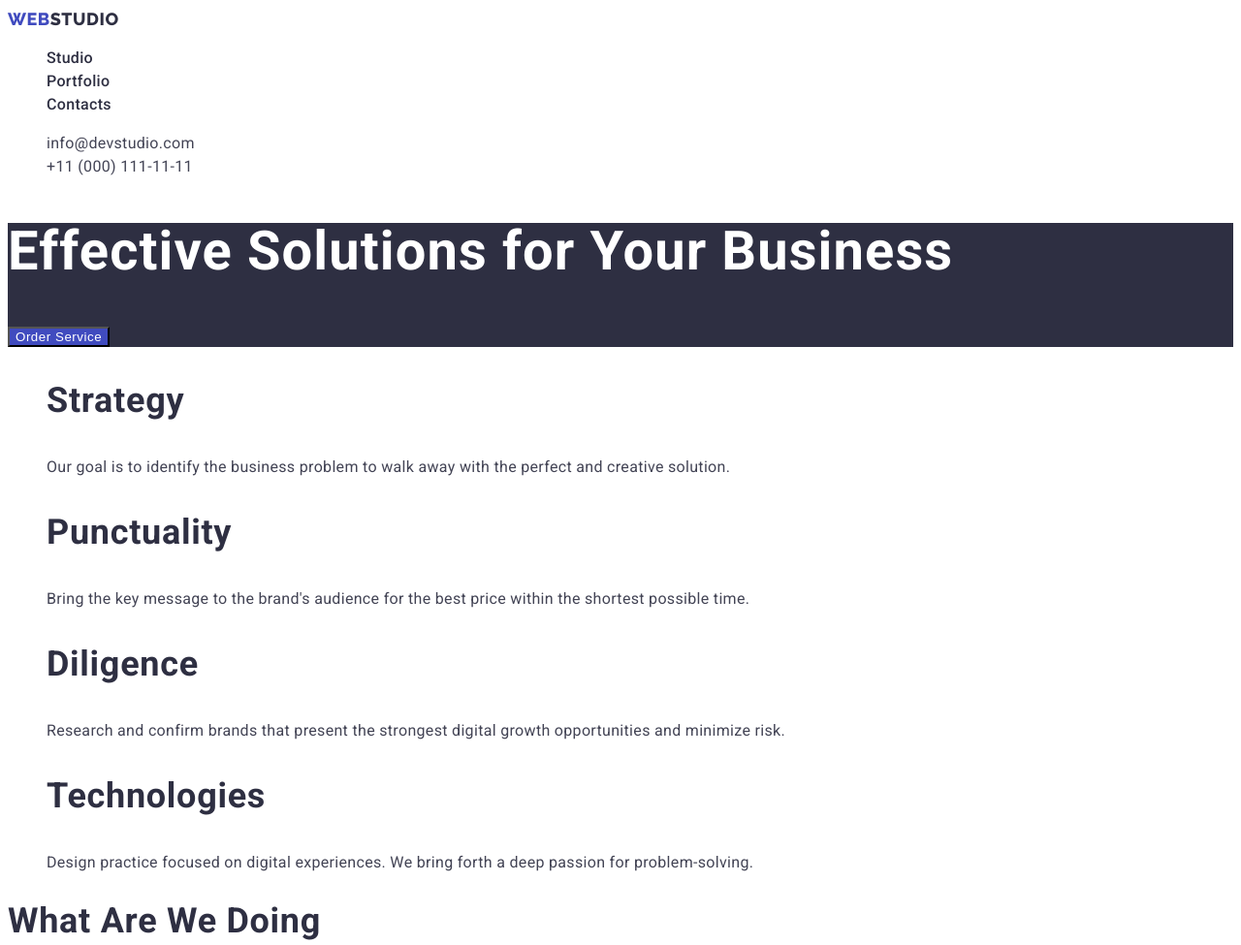
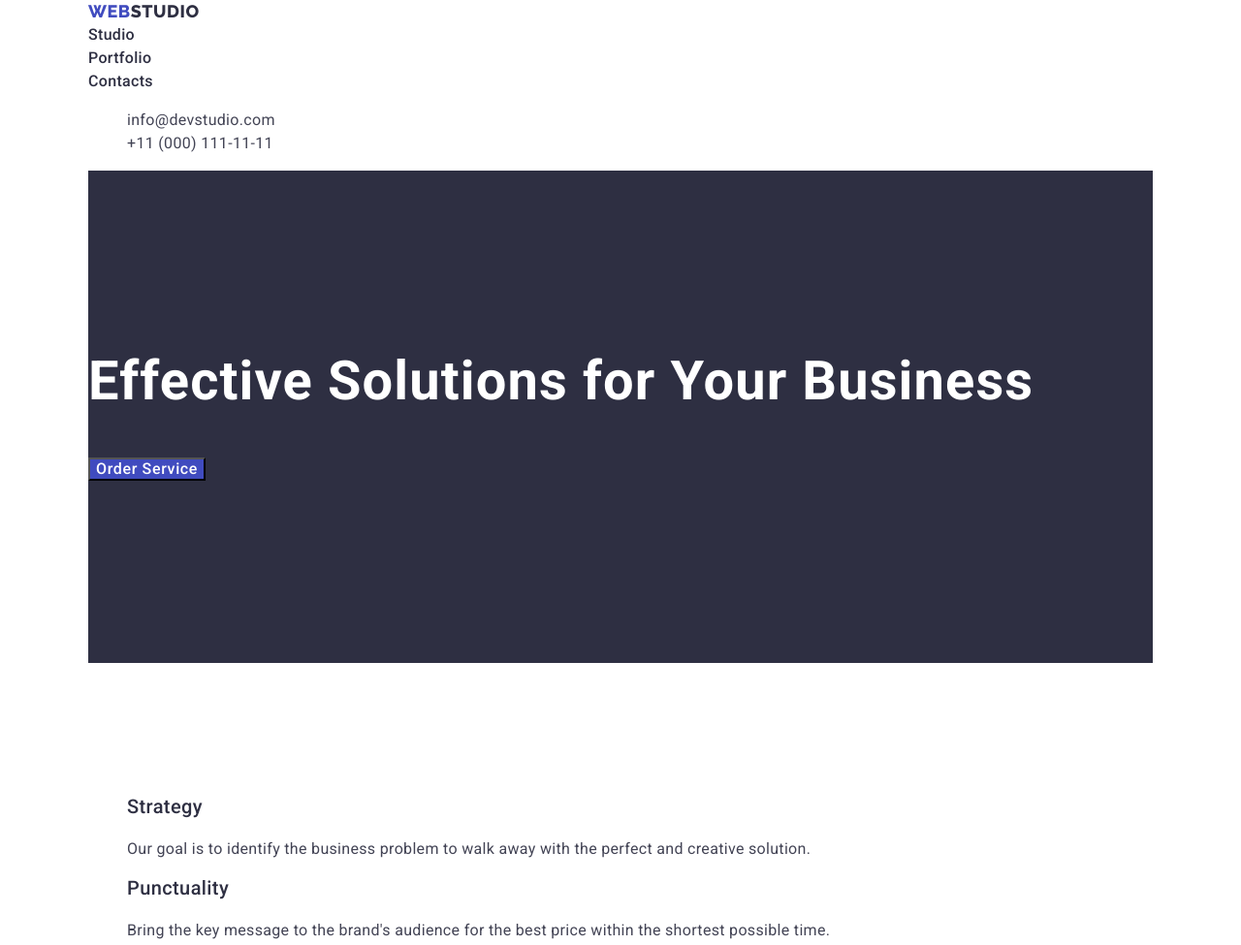
Before and after one commit to SergiiMytrofanov/goit-markup-hw-03, a plain HTML site: page index.html in a window 1280 px wide. Shown: the top 975 px of the page at 97% size. Drawn offline with nearby package versions, Linux system fonts and the light colour scheme.

Commit message:
adding of margins

```diff
--- a/css/styles.css
+++ b/css/styles.css
@@ -1,3 +1,7 @@
+* {
+    box-sizing: border-box;
+}
+
 :root {
     --primary-text-color: #2E2F42;
     --text-color-secondary: #434455;
@@ -14,6 +18,13 @@ body {
     color: var(--primary-text-color);
     font-family: 'Roboto', normal;
     font-size: 16px;
+}
+
+P,
+h1,
+h2,
+h3 {
+    margin-top: 0;
 }
 
 /* header */
@@ -38,6 +49,8 @@ body {
 
 /* ul/ol list style formatting */
 .nav {
+    margin: 0;
+    padding: 0;
     list-style-type: none;
 }
 
@@ -68,13 +81,29 @@ body {
     color: var(--btn-accent);
 }
 
+.container {
+    width: 100;
+    max-width: 1128px;
+    margin: 0 auto;
+    padding: 0 15px;
+}
+
+.section {
+    padding: 120px 0;
+}
+
+
 /* main */
 /* section 1  */
 .hero {
+    padding-top: 188px;
+    padding-bottom: 188px;
     background-color: var(--primary-text-color);
 }
 
 .hero-title {
+
+    margin-bottom: 48px;
     font-size: 56px;
     line-height: 1.07;
     letter-spacing: 0.02em;
@@ -82,6 +111,7 @@ body {
 }
 
 .hero-button {
+
     cursor: pointer;
     font-weight: 500;
     letter-spacing: 0.04em;
--- a/index.html
+++ b/index.html
@@ -11,16 +11,22 @@
     <link
         href="https://fonts.googleapis.com/css2?family=Raleway:wght@800&family=Roboto:wght@400;500;700;900&display=swap"
         rel="stylesheet">
+    <!-- modern normalize -->
+    <link rel="stylesheet" href="https://cdnjs.cloudflare.com/ajax/libs/modern-normalize/1.1.0/modern-normalize.min.css"
+        integrity="sha512-wpPYUAdjBVSE4KJnH1VR1HeZfpl1ub8YT/NKx4PuQ5NmX2tKuGu6U/JRp5y+Y8XG2tV+wKQpNHVUX03MfMFn9Q=="
+        crossorigin="anonymous" referrerpolicy="no-referrer" />
+
     <link rel="stylesheet" href="./css/styles.css">
 
 </head>
 
 <body>
     <!-- site_headding -->
+    <div class="container">
         <header>
             <nav>
                 <a class="logo" href="./index.html">Web<span class="accent-head">Studio</span></a>
-            <ul class="nav" class="link">
+                <ul class="nav">
                     <li>
                         <a class="nav-link" href="./index.html">Studio</a>
                     </li>
@@ -39,45 +45,54 @@
                 </ul>
             </address>
         </header>
+    </div>
+
     <!-- main_part -->
     <main>
         <!-- section_1_effective_soluions_for_your_bussiness -->
+        <div class="container">
             <section class="hero">
                 <h1 class="hero-title">Effective Solutions for Your Business</h1>
                 <button class="hero-button" type="button">Order Service</button>
             </section>
+        </div>
         <!-- section_2_features -->
-        <section>
+        <div class="container">
+            <section class="section">
                 <h2 hidden>features</h2>
                 <ul class="features">
                     <li>
-                    <h3 class="section-title">Strategy</h3>
-                    <p class="features-desc">Our goal is to identify the business problem to walk away with the perfect
+                        <h3 class="section-subtitle">Strategy</h3>
+                        <p class="features-desc">Our goal is to identify the business problem to walk away with the
+                            perfect
                             and creative solution.
                         </p>
                     </li>
                     <li>
-                    <h3 class="section-title">Punctuality</h3>
-                    <p class="features-desc">Bring the key message to the brand's audience for the best price within the
+                        <h3 class="section-subtitle">Punctuality</h3>
+                        <p class="features-desc">Bring the key message to the brand's audience for the best price within
+                            the
                             shortest possible
                             time.</p>
                     </li>
                     <li>
-                    <h3 class="section-title">Diligence</h3>
+                        <h3 class="section-subtitle">Diligence</h3>
                         <p class="features-desc">Research and confirm brands that present the strongest digital growth
                             opportunities and minimize
                             risk.</p>
                     </li>
                     <li>
-                    <h3 class="section-title">Technologies</h3>
+                        <h3 class="section-subtitle">Technologies</h3>
                         <p class="features-desc">Design practice focused on digital experiences. We bring forth a deep
                             passion for
                             problem-solving.</p>
                     </li>
                 </ul>
             </section>
+        </div>
         <!-- section_3_what_we_are_doing -->
-        <section>
+        <div class="container">
+            <section class="section">
                 <h2 class="section-title">What are we doing</h2>
                 <ul class="service-list">
                     <li><img src="./images/imac_section_2.jpg" alt="Imac" width="360" height="300"></li>
@@ -87,12 +102,16 @@
                             alt="notebook on background and smartphone on top" width="360" height="300"></li>
                 </ul>
             </section>
+        </div>
         <!-- section_4_our_team -->
-        <section class="team">
+        <div class="container">
+            <div class="team">
+                <section class="section">
                     <h2 class="section-title">Our Team</h2>
                     <ul class="team-list">
                         <li>
-                    <img src="./images/marc_guerrero_section_3.jpg" alt="Mark Guerrero photo" width="264" height="260">
+                            <img src="./images/marc_guerrero_section_3.jpg" alt="Mark Guerrero photo" width="264"
+                                height="260">
                             <h3 class="section-subtitle">Mark Guerrero</h3>
                             <p class="team-desc">Product Designer</p>
                         </li>
@@ -102,25 +121,31 @@
                             <p class="team-desc">Frontend Developer</p>
                         </li>
                         <li>
-                    <img src="./images/camila_garcia_section_3.jpg" alt="Camila Garcia photo" width="264" height="260">
+                            <img src="./images/camila_garcia_section_3.jpg" alt="Camila Garcia photo" width="264"
+                                height="260">
                             <h3 class="section-subtitle">Camila Garcia</h3>
                             <p class="team-desc">Marketing</p>
                         </li>
                         <li>
-                    <img src="./images/daniel_wilson_section_3.jpg" alt="Daniel Wilson photo" width="264" height="260">
+                            <img src="./images/daniel_wilson_section_3.jpg" alt="Daniel Wilson photo" width="264"
+                                height="260">
                             <h3 class="section-subtitle">Daniel Wilson</h3>
                             <p class="team-desc">UI Designer</p>
                         </li>
                     </ul>
                 </section>
+            </div>
+        </div>
     </main>
     <!-- footer -->
+    <div class="container">
         <footer class="footer">
             <a class="logo" href="./index.html">Web<span class="accent-foot">Studio</span></a>
             <p class="footer-text">Increase the flow of customers and sales for your business with digital marketing &
                 growth
                 solutions.</p>
         </footer>
+    </div>
 </body>
 
 </html>
```
Also changed, not shown: portfolio.html (+9 -4 lines). Lines whose indentation alone changed are shown as unchanged.
